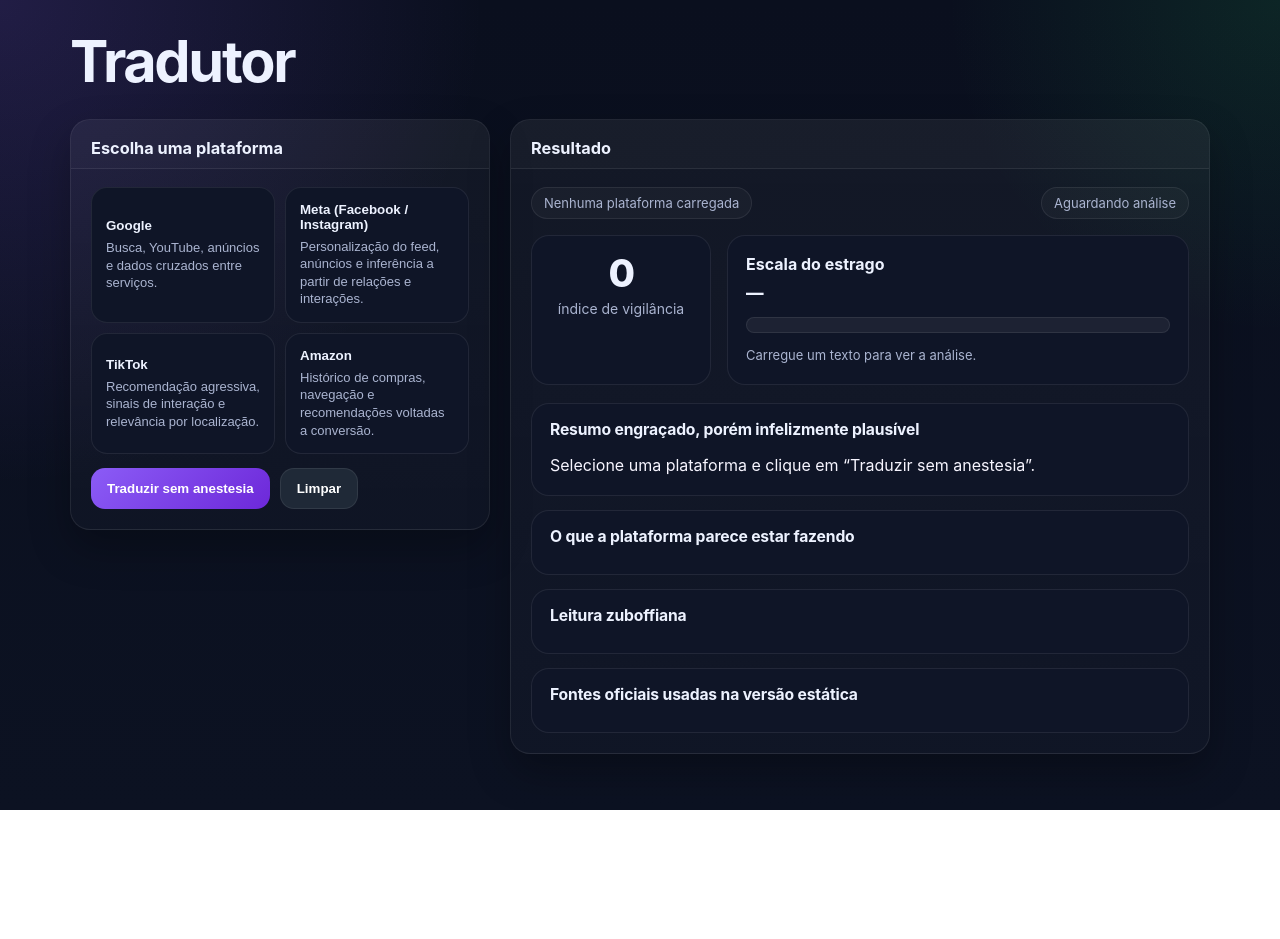
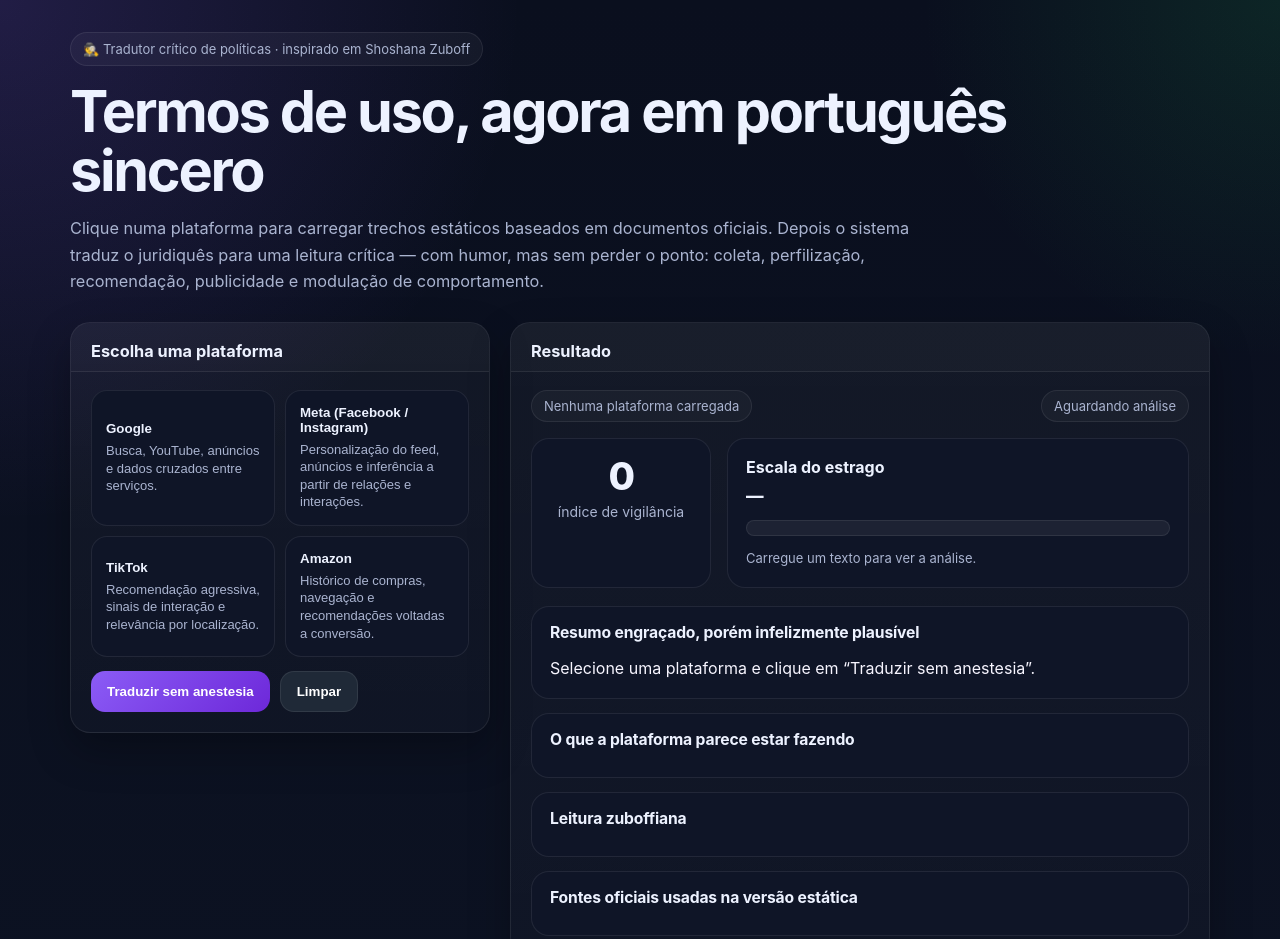
Before and after one commit to heldercoelhos/capitalismodevigilancia, a plain HTML site: page index.html in a window 1280 px wide. Shown: the top 939 px of the page. Before the commit the page ends 810 px from the top, so only its background shows below. Drawn offline with Linux system fonts and the light colour scheme.

Commit message:
Update index.html

```diff
--- a/index.html
+++ b/index.html
@@ -285,7 +285,11 @@
 <body>
   <div class="wrap">
     <section class="hero">
-      <h1>Tradutor</h1>
+      <div class="badge">🕵️ Tradutor crítico de políticas · inspirado em Shoshana Zuboff</div>
+      <h1>Termos de uso, agora em português sincero</h1>
+      <p class="subtitle">
+        Clique numa plataforma para carregar trechos estáticos baseados em documentos oficiais. Depois o sistema traduz o juridiquês para uma leitura crítica — com humor, mas sem perder o ponto: coleta, perfilização, recomendação, publicidade e modulação de comportamento.
+      </p>
     </section>
 
     <section class="grid">
```
